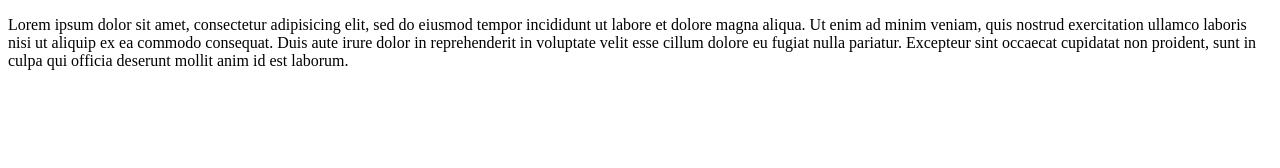
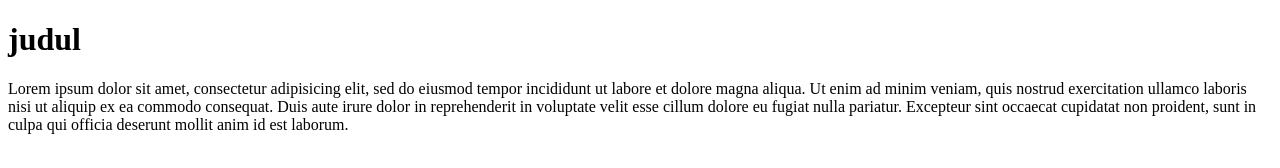
Before and after one commit to Irsyad-10/Resolusi-2023, a plain HTML site: page index.html in a window 1280 px wide. Drawn offline with Linux system fonts and the light colour scheme.

Commit message:
merubah file index

```diff
--- a/index.html
+++ b/index.html
@@ -4,6 +4,7 @@
 	<title>test</title>
 </head>
 <body>
+	<h1>judul</h1>
 	<p>
 		Lorem ipsum dolor sit amet, consectetur adipisicing elit, sed do eiusmod
 		tempor incididunt ut labore et dolore magna aliqua. Ut enim ad minim veniam,
```
